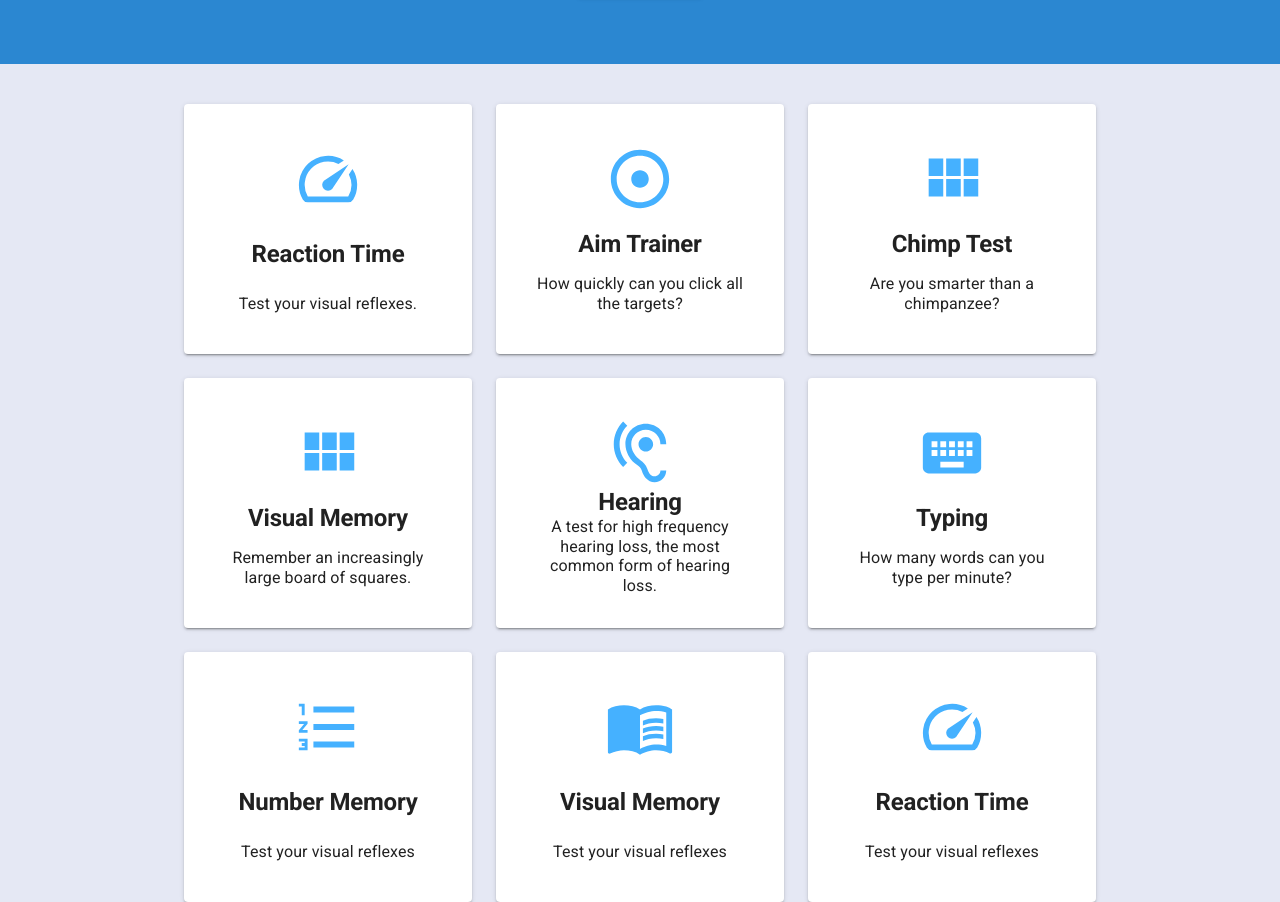
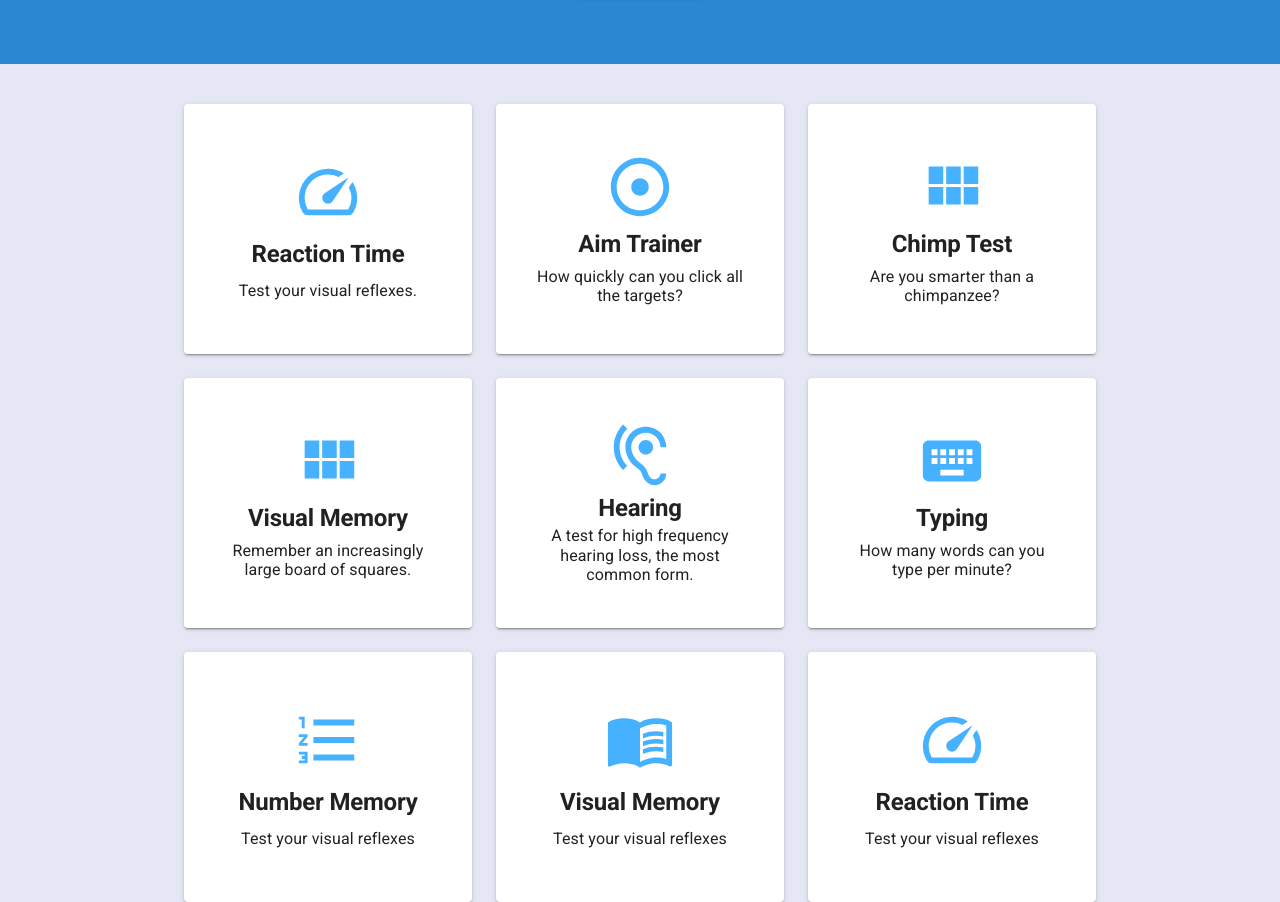
Before and after one commit to JamesKemp296/Inhuman-Reactions, a React (Create React App) app: page / in a window 1280 px wide. Shown: the part 500-1402 px from the top of the page. Built offline with nearby package versions, Linux system fonts and the light colour scheme; no server answers.

Commit message:
updates to gameSelectionCard styles

```diff
--- a/src/components/GameSelectionCard/index.tsx
+++ b/src/components/GameSelectionCard/index.tsx
@@ -50,7 +50,7 @@ const useStyles = makeStyles((theme: Theme) => ({
     display: "flex",
     flexDirection: "column",
     alignItems: "center",
-    justifyContent: "space-between",
+    justifyContent: "space-evenly",
   },
   title: {
     fontSize: 24,
--- a/src/utils.ts
+++ b/src/utils.ts
@@ -54,8 +54,7 @@ export const cardSelectionArray = [
   },
   {
     title: "Hearing",
-    subTitle:
-      "A test for high frequency hearing loss, the most common form of hearing loss.",
+    subTitle: "A test for high frequency hearing loss, the most common form.",
     icon: Icon.Hearing,
     isAvailable: false,
     link: GameLink.None,
```
